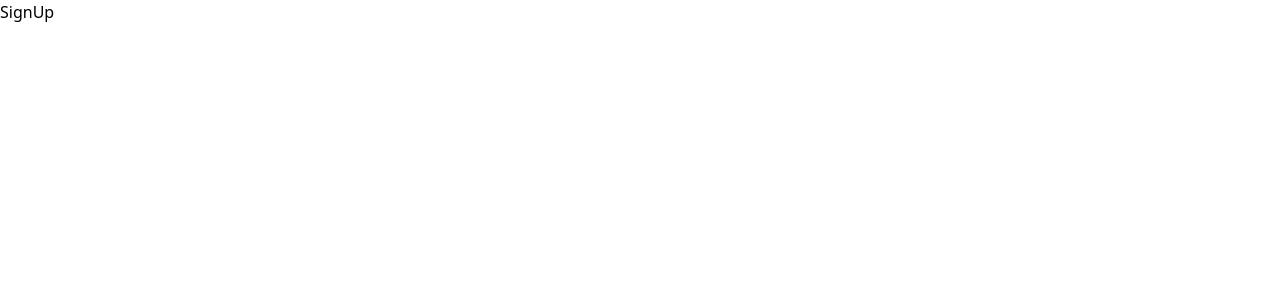
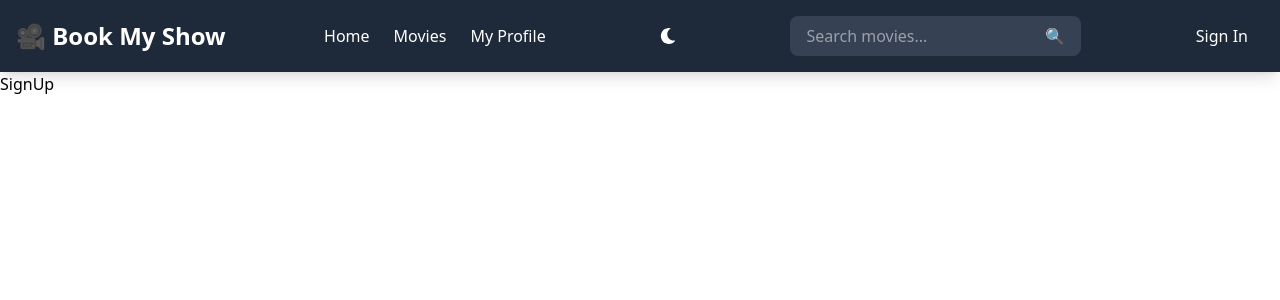
Before and after one commit to ragnarlothbroke12/Booking-App, a React (Vite) app in the folder client/: page /sign-up in a window 1280 px wide. Shown: the top 300 px of the page. Built offline with nearby package versions, Linux system fonts and the light colour scheme.

Commit message:
complete Header section

```diff
--- a/client/package.json
+++ b/client/package.json
@@ -11,8 +11,10 @@
   },
   "dependencies": {
     "@tailwindcss/vite": "^4.0.0",
+    "flowbite-react": "^0.10.2",
     "react": "^18.3.1",
     "react-dom": "^18.3.1",
+    "react-icon": "^1.0.0",
     "react-router-dom": "^7.1.3",
     "tailwindcss": "^4.0.0"
   },
--- a/client/src/App.jsx
+++ b/client/src/App.jsx
@@ -4,15 +4,19 @@
 import SignUp from "./Pages/SignUp";
 import Profile from "./Pages/Profile";
 import About from "./Pages/About";
+import Header from "./components/Header";
+import Movies from "./Pages/Movies";
 export default function App() {
   return (
     <BrowserRouter>
+    <Header />
       <Routes>
          <Route path="/" element={< Home />} />
          <Route path="/sign-in" element={<SignIn />} />
          <Route path="/sign-up" element={<SignUp />} />
          <Route path="/profile" element={<Profile />} />
          <Route path="/about" element={<About />} />
+         <Route path="/movies" element={<Movies />} />
       </Routes>
     </BrowserRouter>
   )
--- /dev/null
+++ b/client/src/Pages/Movies.jsx
@@ -0,0 +1,7 @@
+import React from 'react'
+
+export default function Movies() {
+  return (
+    <div>Movies</div>
+  )
+}
--- /dev/null
+++ b/client/src/components/Header.jsx
@@ -0,0 +1,72 @@
+import { Button, Navbar, TextInput } from "flowbite-react";
+import React, { useState, useEffect } from "react";
+import { Link } from "react-router-dom";
+import { DarkThemeToggle } from "flowbite-react";
+import {FaMoon} from 'react-icons/fa';
+
+const Header = () => {
+  const [theme, setTheme] = useState(
+    localStorage.getItem("theme") || "light"
+  );
+
+  // Sync theme with localStorage
+  useEffect(() => {
+    if (theme === "dark") {
+      document.documentElement.classList.add("dark");
+    } else {
+      document.documentElement.classList.remove("dark");
+    }
+    localStorage.setItem("theme", theme);
+  }, [theme]);
+
+  const toggleTheme = () => {
+    setTheme(theme === "light" ? "dark" : "light");
+  };
+
+  return (
+    <header className="bg-gray-800 dark:bg-gray-900 text-white shadow-lg">
+      <div className="container mx-auto flex items-center justify-between p-4">
+        {/* Logo */}
+        <div className="text-2xl font-bold">
+          <Link to="/" className="hover:text-red-500">
+            🎥 Book My Show
+          </Link>
+        </div>
+
+        {/* Navigation Links */}
+        <nav className="hidden md:flex space-x-6">
+          <Link to="/" className="hover:text-red-500">
+            Home
+          </Link>
+          <Link to="/movies" className="hover:text-red-500">
+            Movies
+          </Link>
+          <Link to="/profile" className="hover:text-red-500">
+            My Profile
+          </Link>
+        </nav>
+
+        <Button className="w-12 h-10 hidden sm:inline" color='gray' pill>
+           <FaMoon />
+        </Button>
+
+         {/* Search Bar */}
+         <div className="hidden md:flex items-center space-x-2 bg-gray-700 px-4 py-2 rounded-lg">
+          <input
+            type="text"
+            placeholder="Search movies..."
+            className="bg-transparent text-white focus:outline-none"
+          />
+          <button className="text-red-500 hover:text-red-700">
+            🔍
+          </button>
+        </div>
+        <Link to='/sign-in'>
+         <Button gradientDuoTone='purpleToBlue' pill>Sign In</Button>
+        </Link>
+      </div>
+    </header>
+  );
+};
+
+export default Header;
--- /dev/null
+++ b/client/tailwind.config.js
@@ -0,0 +1,11 @@
+module.exports = {
+    content: [
+      "./src/**/*.{js,jsx,ts,tsx}",
+      "./node_modules/flowbite-react/**/*.js",
+    ],
+    theme: {
+      extend: {},
+    },
+    plugins: [require("flowbite/plugin")],
+    darkMode: "class", // Enable dark mode
+  };
```
Also changed, not shown: 1 other file (tests, documents, lock files or other folders).
